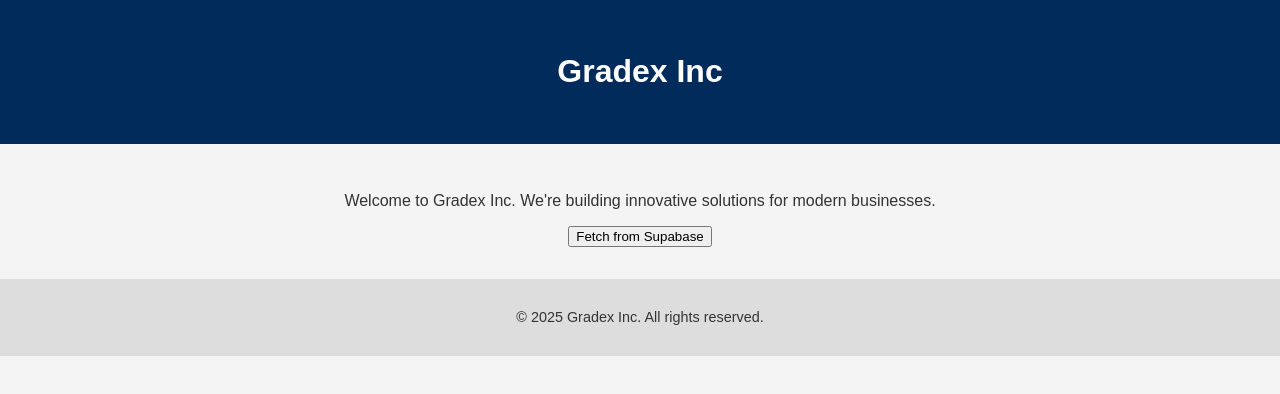
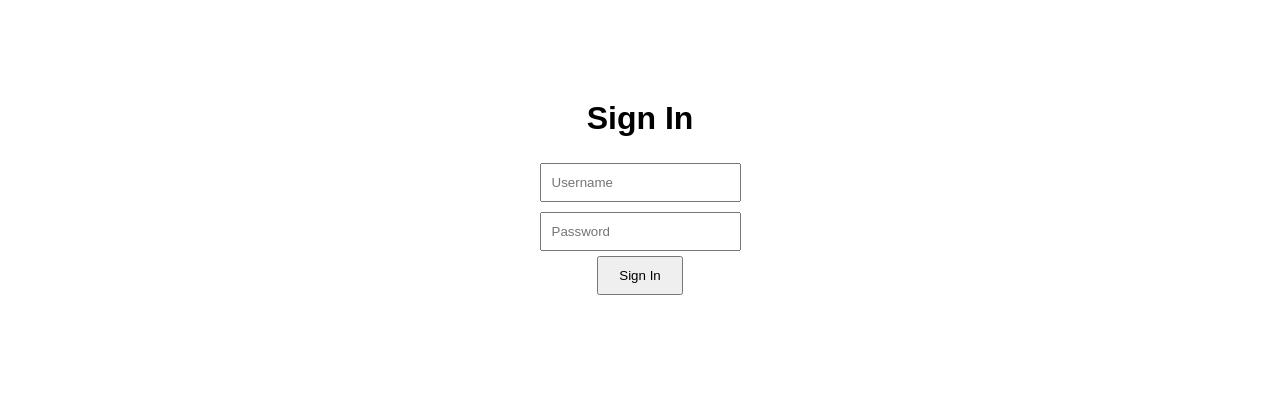
Before and after one commit to jraneyGradex/gradex-app, a plain HTML site: page index.html in a window 1280 px wide. Drawn offline with nearby package versions, Linux system fonts and the light colour scheme.

Commit message:
Add files via upload

```diff
--- a/index.html
+++ b/index.html
@@ -3,44 +3,51 @@
 <head>
   <meta charset="UTF-8" />
   <meta name="viewport" content="width=device-width, initial-scale=1.0"/>
-  <title>Gradex Inc</title>
-  <link rel="stylesheet" href="style.css"/>
-
-  <!-- Supabase JS Client CDN -->
+  <title>Sign In</title>
   <script src="https://cdn.jsdelivr.net/npm/@supabase/supabase-js@2.39.3/dist/umd/supabase.min.js"></script>
+  <style>
+    body { font-family: Arial; text-align: center; margin-top: 100px; }
+    input { padding: 10px; margin: 5px; }
+    button { padding: 10px 20px; }
+  </style>
 </head>
 <body>
-  <header>
-    <h1>Gradex Inc</h1>
-  </header>
 
-  <main>
-    <p>Welcome to Gradex Inc. We're building innovative solutions for modern businesses.</p>
+  <h1>Sign In</h1>
 
-    <!-- Example Supabase button -->
-    <button onclick="getData()">Fetch from Supabase</button>
-    <div id="output"></div>
-  </main>
+  <input type="text" id="username" placeholder="Username" /><br/>
+  <input type="password" id="password" placeholder="Password" /><br/>
+  <button onclick="signIn()">Sign In</button>
 
-  <footer>
-    <p>&copy; 2025 Gradex Inc. All rights reserved.</p>
-  </footer>
+  <p id="message"></p>
 
-  <!-- Your Supabase connection code -->
   <script>
-    // Replace these with your actual keys
-    const supabaseUrl = 'https://nmbapqhtmjsqwdefewfd.supabase.co';
-    const supabaseKey = 'eyJhbGciOiJIUzI1NiIsInR5cCI6IkpXVCJ9.eyJpc3MiOiJzdXBhYmFzZSIsInJlZiI6Im5tYmFwcWh0bWpzcXdkZWZld2ZkIiwicm9sZSI6ImFub24iLCJpYXQiOjE3NTM4MTM3MzksImV4cCI6MjA2OTM4OTczOX0.TJmTwXT29jnbtu4Y4QvL0dlUsFFuOPiWsD7BzSOPUfM';
+    // Replace with your actual values
+    const supabaseUrl = 'https://your-project-id.supabase.co';
+    const supabaseKey = 'your-anon-key';
     const supabase = window.supabase.createClient(supabaseUrl, supabaseKey);
 
-    async function getData() {
-      const { data, error } = await supabase.from('your_table_name').select('*');
-      if (error) {
-        document.getElementById('output').innerText = 'Error: ' + error.message;
+    async function signIn() {
+      const username = document.getElementById("username").value;
+      const password = document.getElementById("password").value;
+
+      const { data, error } = await supabase
+        .from("users")
+        .select("*")
+        .eq("username", username)
+        .eq("password", password)
+        .single();
+
+      const message = document.getElementById("message");
+
+      if (error || !data) {
+        message.innerText = "Invalid credentials.";
       } else {
-        document.getElementById('output').innerText = JSON.stringify(data, null, 2);
+        message.innerText = `Welcome, ${data.username}!`;
+        // TODO: redirect or load homepage
       }
     }
   </script>
+
 </body>
 </html>
```
